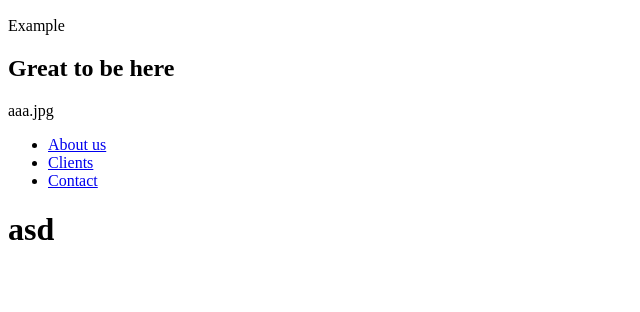
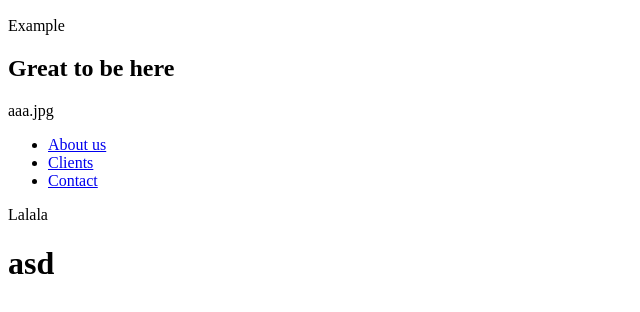
Before and after one commit to MarcinGim/nauka-gita, a plain HTML site: page index.html in a window 1280 px wide. Shown: the part 92-404 px from the top of the page, without its empty margins (0-640 px from the left). Drawn offline with nearby package versions, Linux system fonts and the light colour scheme; files that its build step writes are made by us from their sources.

Commit message:
Add new paragraph

```diff
--- a/index.html
+++ b/index.html
@@ -27,7 +27,7 @@
                 </div>
             </nav>
         </header>
-
+        <p>Lalala</p>
         <body>
             <h1>asd</h1>
         </body>
```
